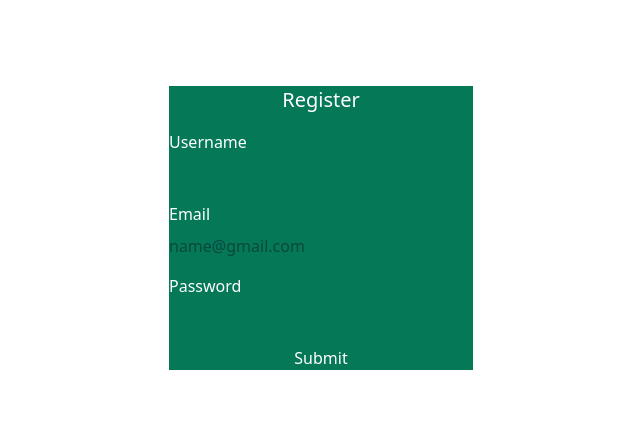
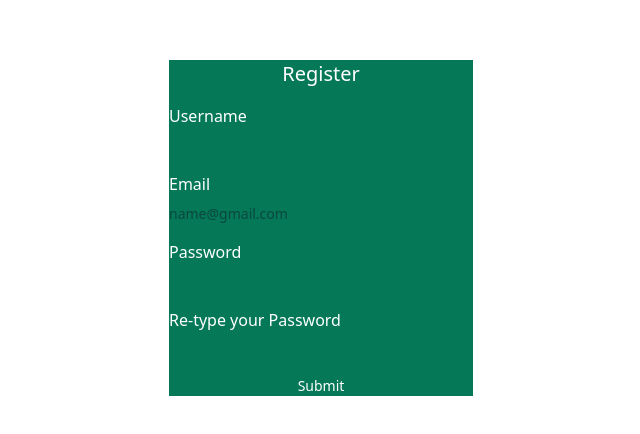
Before and after one commit to Arsh1333/micro-diary, a React (Vite) app in the folder frontend/my-app/: page /signUp in a window 1280 px wide. Shown: the part 172-606 px from the top of the page, without its empty margins (319-959 px from the left). Built offline with nearby package versions, Linux system fonts and the light colour scheme.

Commit message:
view entries

```diff
--- a/frontend/my-app/src/components/Main.jsx
+++ b/frontend/my-app/src/components/Main.jsx
@@ -1,7 +1,10 @@
 import axios from "axios";
 import { useState, useEffect } from "react";
+import { Card } from "flowbite-react";
 
 function Main() {
+  const [posts, setPosts] = useState([]);
+
   const getPost = async (e) => {
     const token = localStorage.getItem("token");
     const response = await axios
@@ -12,6 +15,7 @@ function Main() {
       })
       .then((res) => {
         console.log(res);
+        setPosts(res.data);
       })
       .catch((err) => {
         console.log(err);
@@ -20,10 +24,29 @@ function Main() {
   useEffect(() => {
     getPost(); // Fetch reviews on component mount
   }, []);
+  if (posts.length === 0) {
+    return (
+      <div className="text-center mt-10 text-gray-500">No posts found.</div>
+    );
+  }
   return (
-    <>
-      <h1>Hello</h1>
-    </>
+    <div className="max-w-2xl mx-auto p-4">
+      {/* <h1 className="text-3xl font-bold mb-4 text-center">Hello</h1> */}
+      <h2 className="text-xl font-semibold text-gray-700 mb-6 text-center">
+        Hello {posts[0]?.owner?.userName || "Unknown"} 👋
+      </h2>
+
+      <div className="space-y-4">
+        {posts.map((post) => (
+          <Card key={post._id}>
+            <p className="text-white">{post.content}</p>
+            <p className="text-sm text-gray-500 mt-2">
+              Posted on {new Date(post.createdAt).toLocaleDateString()}
+            </p>
+          </Card>
+        ))}
+      </div>
+    </div>
   );
 }
 
--- a/frontend/my-app/src/components/SignUp.jsx
+++ b/frontend/my-app/src/components/SignUp.jsx
@@ -7,10 +7,15 @@ function SignUp() {
   const [email, setEmail] = useState("");
   const [userName, setUserName] = useState("");
   const [password, setPassword] = useState("");
+  const [pass, setPass] = useState("");
   const navigate = useNavigate();
 
   const handleRegister = async (e) => {
     e.preventDefault();
+    if (password !== pass) {
+      alert("Password enter doesn't match Re-typed password");
+      return 0;
+    }
     const response = await axios
       .post("http://localhost:5000/api/users/register", {
         email: email,
@@ -64,6 +69,18 @@ function SignUp() {
               <p className="text-white">Password</p>
             </div>
             <TextInput
+              id="password2"
+              value={pass}
+              onChange={(e) => setPass(e.target.value)}
+              type="password"
+              required
+            />
+          </div>
+          <div>
+            <div className="mb-2 block">
+              <p className="text-white">Re-type your Password</p>
+            </div>
+            <TextInput
               id="password1"
               value={password}
               onChange={(e) => setPassword(e.target.value)}
```
